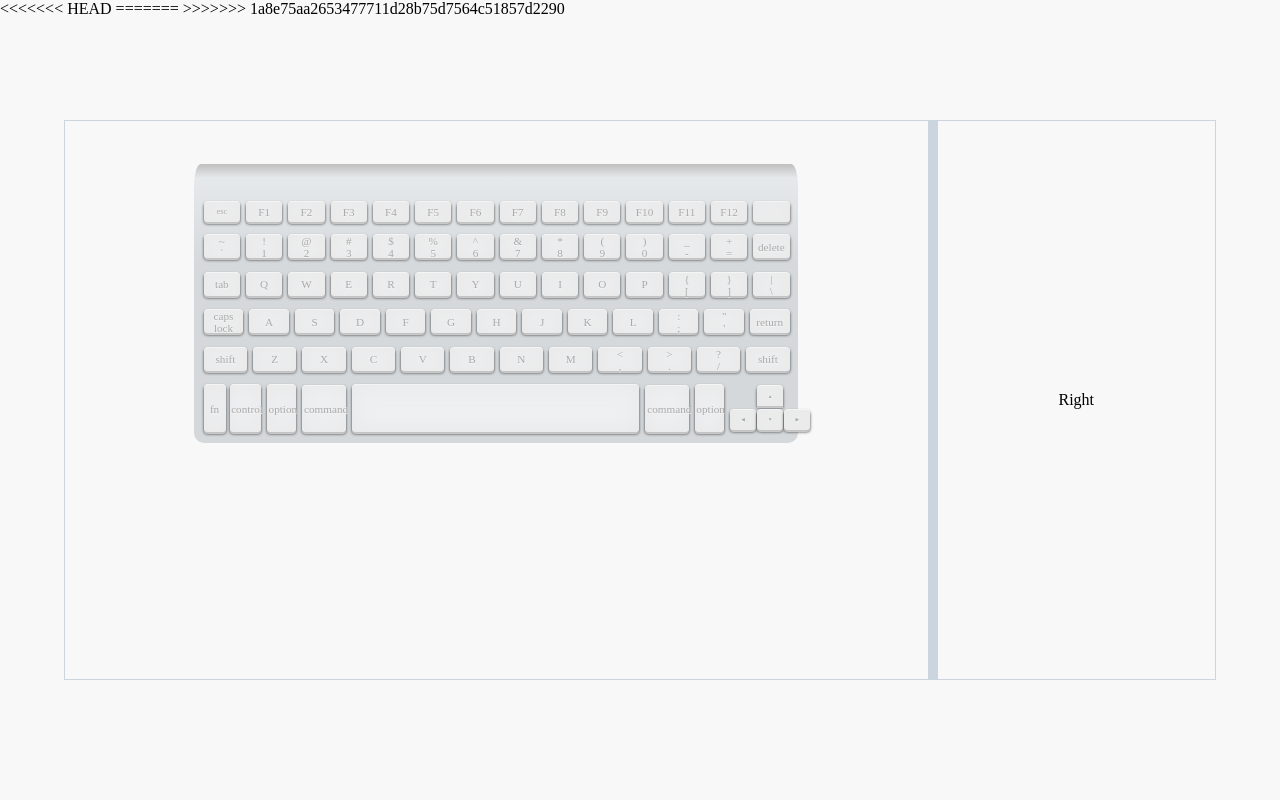
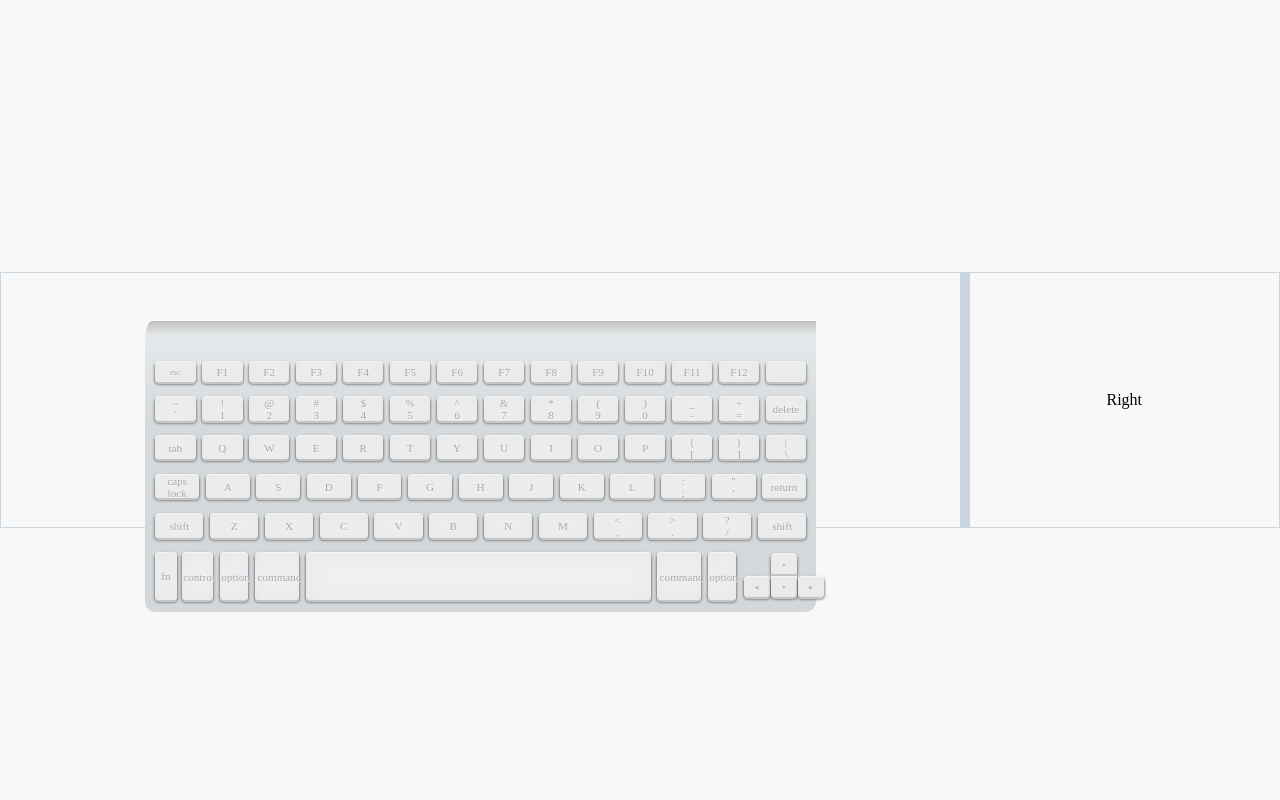
Before and after one commit to grace-moon/dev_key, a Django app: page / in a window 1280 px wide. Run offline with Django 3.2, Linux system fonts and the light colour scheme.

Commit message:
change UI

```diff
--- a/keysite/static/keysite/style.css
+++ b/keysite/static/keysite/style.css
@@ -80,7 +80,7 @@
       rgb(230,233,235) 95%,
       rgb(191,191,191) 100%
   );
-  border-top-left-radius: 7px 21px;
+  border-top-left-radius: 7px 21px;x
   border-top-right-radius: 7px 21px;
   border-bottom-right-radius: 10px;
   border-bottom-left-radius: 10px;
@@ -245,7 +245,6 @@
   /* position: absolute; */
   width: auto;
 }
-<<<<<<< HEAD
 
 .container {
     display: flex;
@@ -279,7 +278,6 @@
     display: flex;
     justify-content: center;
 }
-=======
+
 /* #up:active {margin: 8px 5px -2px;} */
 #down {border-top-left-radius: 0px; border-top-right-radius: 0px;}
->>>>>>> 1a8e75aa2653477711d28b75d7564c51857d2290
--- a/templates/home.html
+++ b/templates/home.html
@@ -4,20 +4,11 @@
     <head>
         <meta charset="utf-8"/>
         <title>HTML DOM - Create resizable split views</title>
-<<<<<<< HEAD
-        <meta name="viewport" content="width=device-width, initial-scale=1" />
-        <link rel="stylesheet" href="{% static 'keysite/style.css' %}" />
-        <link rel="preconnect" href="https://fonts.gstatic.com" />
-        <link rel="stylesheet" href="https://fonts.googleapis.com/css2?family=Inter&family=Source+Code+Pro&display=swap"/>
-        <script src="{% static 'keysite/script.js' %}"></script>
-
-=======
         <meta name="viewport" content="width=device-width, initial-scale=1"/>
         <link rel="stylesheet" href="{% static 'keysite/style.css' %}">
         <link rel="preconnect" href="https://fonts.gstatic.com"/>
         <link rel="stylesheet" href="https://fonts.googleapis.com/css2?family=Inter&family=Source+Code+Pro&display=swap"/>
         <script src="{% static 'keysite/script.js' %}"></script>
->>>>>>> 1a8e75aa2653477711d28b75d7564c51857d2290
     </head>
     <body>
         <div class="container">
```
